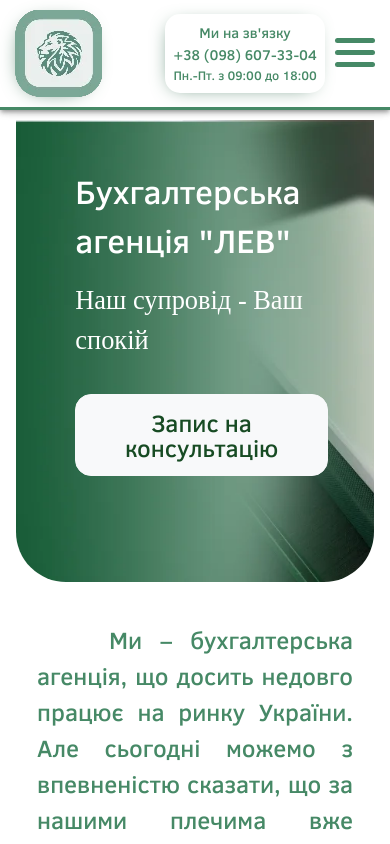
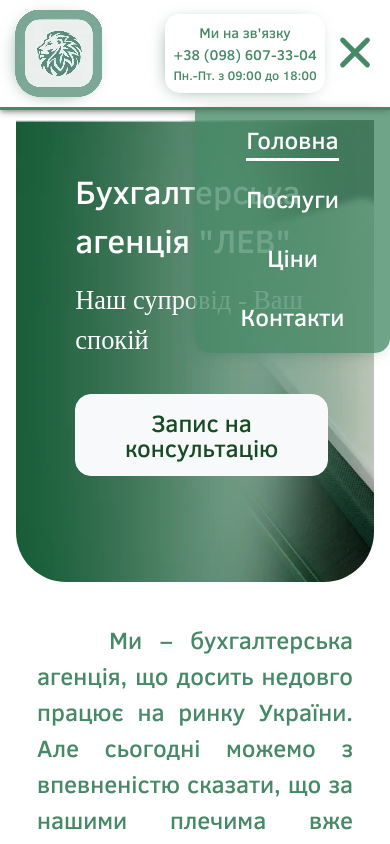
Before and after one commit to OlgaStam/my-react-app, a React (Create React App) app: page / in a window 390 px wide. Both pictures are taken after a click on the element 355 px from the left and 53 px from the top of the page. Shown: the top 844 px of the page. Built offline with nearby package versions, Linux system fonts and the light colour scheme.

Commit message:
добавили гамбургеру меню

```diff
--- a/src/Components/Menu/Menu.scss
+++ b/src/Components/Menu/Menu.scss
@@ -7,6 +7,7 @@
 
 .header-navbar a {
     color: #468966;
+    text-decoration: none;
 }
 
 .header-navbar__btn {
@@ -46,17 +47,17 @@
     top: 24px;
 }
 
-.header-navbar__btn:active span:nth-of-type(1) {
+.header-navbar__btn.active span:nth-of-type(1) {
     top: 12px;
     transform: rotate(135deg);
 }
 
-.header-navbar__btn:active span:nth-of-type(2) {
+.header-navbar__btn.active span:nth-of-type(2) {
     left: -40px;
     opacity: 0;
 }
 
-.header-navbar__btn:active span:nth-of-type(3) {
+.header-navbar__btn.active span:nth-of-type(3) {
     top: 12px;
     transform: rotate(-135deg);
 }
@@ -86,7 +87,6 @@
     box-shadow: 3px 5px 10px 0px #397054;
 }
 
-/* end header */
 @media (max-width: 334.9px) {
     .header-navbar {
         flex-direction: column-reverse;
@@ -100,7 +100,6 @@
 }
 
 @media (max-width: 767.8px) {
-    /* header - media */
     .header-navbar {
         flex-direction: row-reverse;
     }
@@ -126,20 +125,9 @@
         border-bottom-right-radius: 15px;
     }
 
-    .nav-link {
-        color: white !important;
-    }
-
-    .nav-link.active,
-    .nav-link:hover {
-        border-bottom: solid 3px white;
-    }
-
     .header-navbar__contacts {
         font-size: 85%;
     }
-
-    /* end header - media */
 }
 
 @media (max-width: 899.9px) {
--- a/src/Components/Menu/Menu.tsx
+++ b/src/Components/Menu/Menu.tsx
@@ -1,62 +1,63 @@
-import React from 'react'
+import React, { useEffect, useState } from 'react'
 import './Menu.scss'
 import MenuItem from '../../Components/Menu/MenuItem'
+import { useLocation } from 'react-router-dom'
+
 const Menu = () => {
+    const [isMenuOpen, setIsMenuOpen] = useState(false)
+
+    const location = useLocation()
+    const handleMenuToggle = () => {
+        setIsMenuOpen((prev) => !prev)
+    }
+
+    const handleMenuItemClick = () => {
+        setIsMenuOpen(false) // Закрываем меню при выборе пункта
+    }
+    useEffect(() => {
+        // Закрываем меню при изменении маршрута
+        setIsMenuOpen(false)
+    }, [location])
     return (
-        /* <div className="header-navbar">
-                            <div className="header-navbar__btn">
-                                <span className="header-navbar__btn-row"></span>
-                                <span className="header-navbar__btn-row"></span>
-                                <span className="header-navbar__btn-row"></span>
-                            </div>
-                            <ul className="header-navbar__list">
-                                <li className="nav-item">
-                                    <a href="" className="nav-link main">
-                                        Головна
-                                    </a>
-                                </li>
-                                <li className="nav-item">
-                                    <a href="" className="nav-link serve">
-                                        Послуги
-                                    </a>
-                                </li>
-                                <li className="nav-item">
-                                    <a href="" className="nav-link price">
-                                        Ціни
-                                    </a>
-                                </li>
-                                <li className="nav-item">
-                                    <a href="" className="nav-link contact">
-                                        Контакти
-                                    </a>
-                                </li>
-                            </ul>
-                            <a
-                                className="header-navbar__contacts"
-                                href="tel:+380986073304"
-                            >
-                                <span>Ми на зв'язку</span>
-                                <span>+38 (098) 607-33-04</span>
-                                <small>Пн.-Пт. з 09:00 до 18:00</small>
-                            </a>
-                        </div> */
         <div className="header-navbar">
-            <div className="header-navbar__btn">
-                <span />
-                <span />
-                <span />
+            <div
+                className={`header-navbar__btn ${isMenuOpen ? 'active' : ''}`}
+                onClick={handleMenuToggle}
+            >
+                <span className="header-navbar__btn" />
+                <span className="header-navbar__btn" />
+                <span className="header-navbar__btn" />
             </div>
-            <div className="header-navbar__list">
-                <MenuItem className="nav-link" to="/">
+
+            <div
+                className={`header-navbar__list ${isMenuOpen ? 'active' : ''}`}
+            >
+                <MenuItem
+                    className="nav-link"
+                    to="/"
+                    onClick={handleMenuItemClick}
+                >
                     Головна
                 </MenuItem>
-                <MenuItem className="nav-link" to="/Serve">
+                <MenuItem
+                    className="nav-link"
+                    to="/Serve"
+                    onClick={handleMenuItemClick}
+                >
                     Послуги
                 </MenuItem>
-                <MenuItem className="nav-link" to="/Price">
+                <MenuItem
+                    className="nav-link"
+                    to="/Price"
+                    onClick={handleMenuItemClick}
+                >
                     Ціни
                 </MenuItem>
-                <MenuItem className="nav-link" to="/Contact">
+                <MenuItem
+                    className="nav-link"
+                    to="/Contact"
+                    onClick={handleMenuItemClick}
+                >
                     Контакти
                 </MenuItem>
             </div>
@@ -68,4 +69,5 @@ const Menu = () => {
         </div>
     )
 }
+
 export default Menu
--- a/src/Components/Menu/MenuItem.scss
+++ b/src/Components/Menu/MenuItem.scss
@@ -6,7 +6,15 @@
     padding: 0;
 }
 
-.menu-item-active,
-.nav-link:hover {
+.menu-item-active {
     border-bottom: solid 3px #468966;
 }
+@media (max-width: 767.8px) {
+    .nav-link {
+        color: white !important; // Цвет ссылок в активном меню
+    }
+    .menu-item-active,
+    .nav-link:hover {
+        border-bottom: solid 3px white;
+    }
+}
--- a/src/Components/Menu/MenuItem.tsx
+++ b/src/Components/Menu/MenuItem.tsx
@@ -6,6 +6,7 @@ type Props = {
     to: string
     children: React.ReactNode
     className?: string
+    onClick?: () => void // Добавляем пропс onClick
 }
 
 const MenuItem = ({ to, children, className }: Props) => {
```
